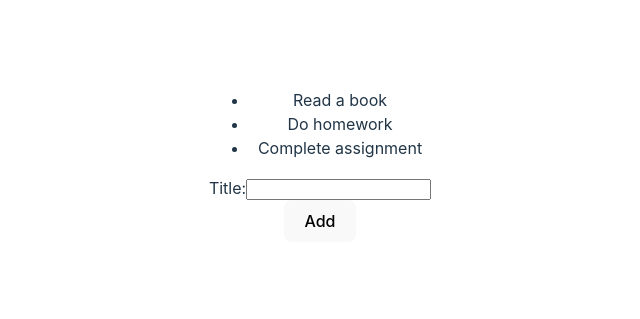
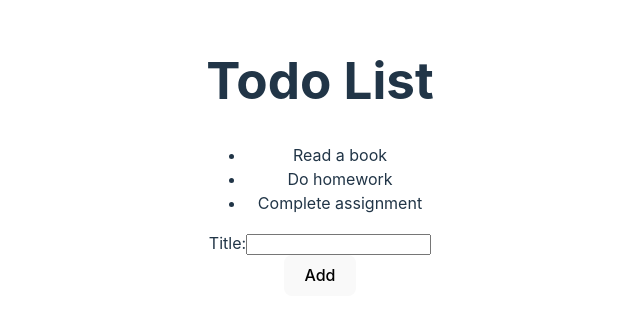
Before and after one commit to AlonaSamoilenko/MY-FIRST-APP, a React (Vite) app: page / in a window 1280 px wide. Shown: the part 243-562 px from the top of the page, without its empty margins (320-960 px from the left). Built offline with nearby package versions, Linux system fonts and the light colour scheme.

Commit message:
added h1 tag

```diff
--- a/src/App.jsx
+++ b/src/App.jsx
@@ -6,9 +6,9 @@ import TodoList from './TodoList.jsx'
 import AddTodoForm from './AddTodoForm.jsx'
 function App() {
   const [count, setCount] = useState(0);
-
   return (
     <>
+    <h1> Todo List </h1>
     <TodoList/>
     <AddTodoForm/>
     </>
```
